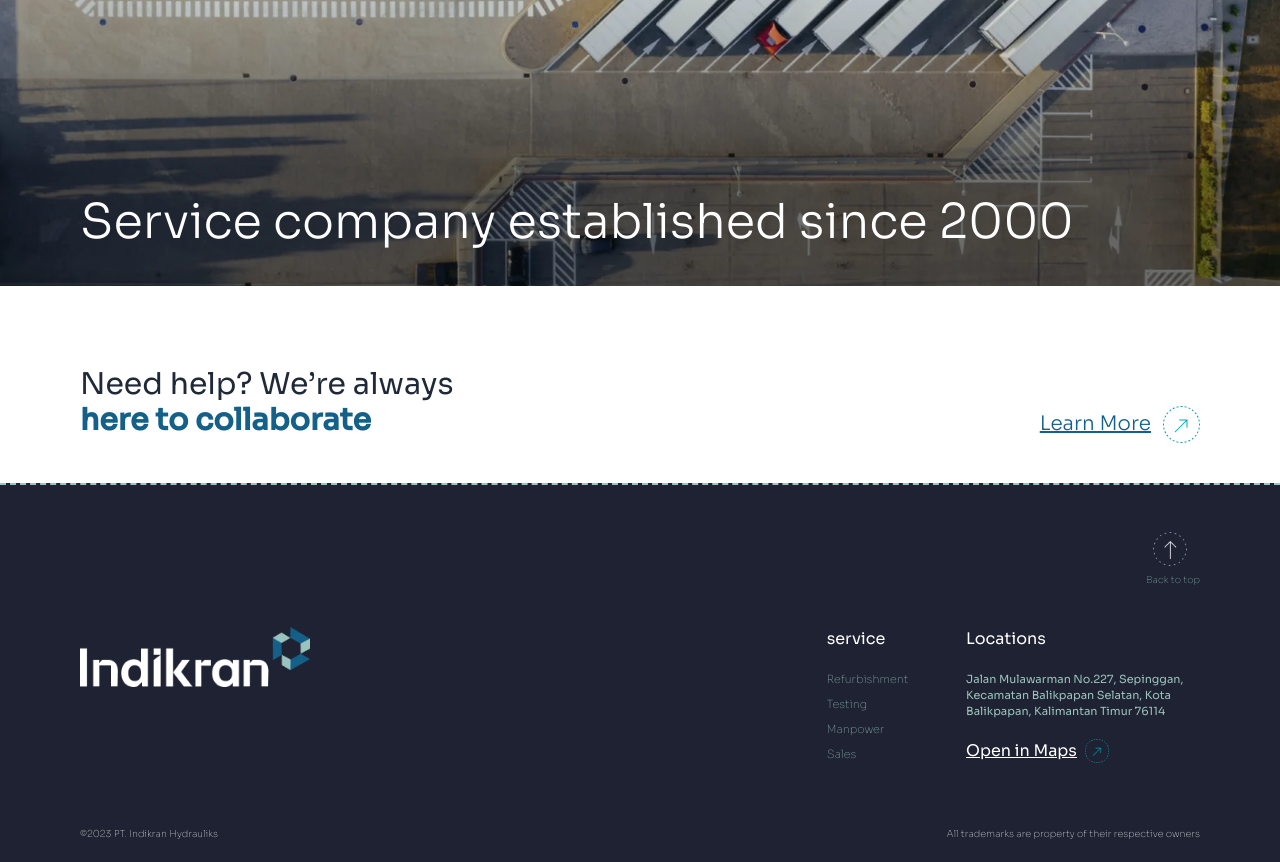
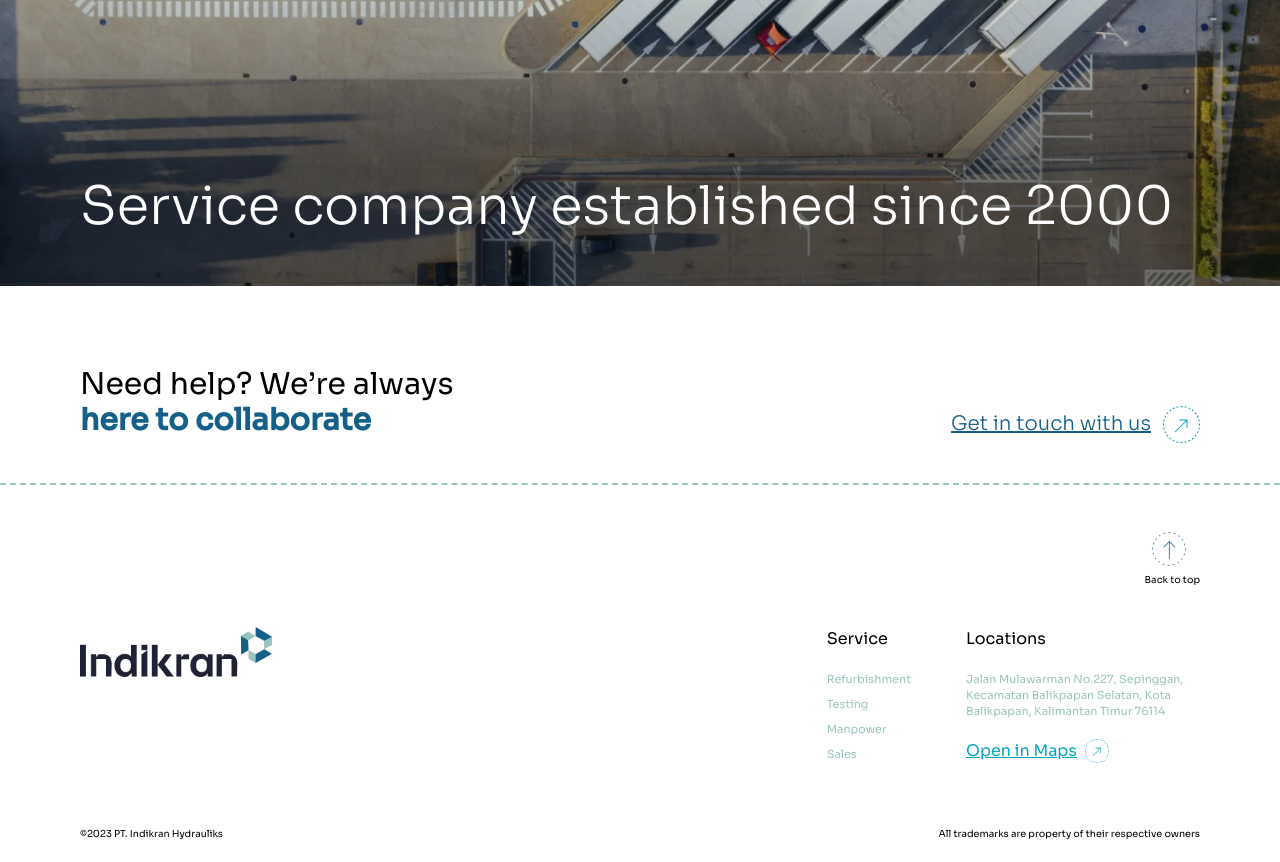
Before and after one commit to doaibu13rhn/indikran, a React (Vite) app: page / in a window 1280 px wide. Shown: the part 4740-5602 px from the top of the page. Built offline with nearby package versions, Linux system fonts and the light colour scheme.

Commit message:
docs: creating conditonal color for footer, add new hamburger menu for Header, update select options for Contact, try to navigate refurbish at home page to serivice page and add id in service page

```diff
--- a/src/components/Footer.jsx
+++ b/src/components/Footer.jsx
@@ -1,30 +1,47 @@
 import React from "react";
+import { Link, useLocation } from "react-router-dom";
 import getImageUrl from "../utils/imageGetter";
-import { Link } from "react-router-dom";
 
 function Footer() {
+  const location = useLocation();
+  const isHomePage = location.pathname === "/";
   return (
     <>
+      <footer
+        className={`bg-${
+          isHomePage ? "white" : "shade"
+        } w-full min-h-[40vh] h-auto`}
+      >
         <div>
           <div className="w-full md:h-[70vh] h-[50vh] bg-[url('/src/assets/images/home-section-5-mob.webp')] md:bg-[url('/src/assets/images/home-section-5.webp')] bg-cover bg-center bg-no-repeat">
             <article className="md:mx-20 mx-8 flex h-full items-end ">
-            <p className="text-white py-10 md:text-5xl text-[1.7rem] font-light">
+              <p className="text-white py-10 md:text-[3.3rem] text-[1.7rem] font-light">
                 Service company established since 2000
               </p>
             </article>
           </div>
 
           <article className="md:flex md:mx-20 mx-8 mt-20 items-start">
-          <h2 className="md:w-1/2 md:text-3xl text-[1.2rem]">
+            <h2
+              className={`md:w-1/2 md:text-3xl text-[1.2rem] ${
+                isHomePage ? "text-black" : "text-white"
+              }`}
+            >
               Need help? We’re always <br />
-            <b className="text-prime">here to collaborate</b>
+              <b className={isHomePage ? "text-prime" : "text-second"}>
+                here to collaborate
+              </b>
             </h2>
             <Link
               className="flex md:w-1/2 md:justify-end md:items-center py-10"
               to="/en/contact"
             >
-            <p className="underline text-prime text-xl font-light">
-              Learn More
+              <p
+                className={`underline ${
+                  isHomePage ? "text-prime" : "text-white"
+                } text-xl font-light`}
+              >
+                Get in touch with us
               </p>
               <img
                 src={getImageUrl("arrow", "webp")}
@@ -34,36 +51,74 @@ function Footer() {
             </Link>
           </article>
         </div>
-      <footer className="bg-shade w-full min-h-[40vh] h-auto border-t-2 border-dashed border-third">
-        <div className="md:mx-20 mx-8 h-full">
+        <div className="border-t-2 border-dashed border-third"></div>
+        <div className="md:mx-20 mx-8 h-full ">
           <div className="w-full flex md:justify-end justify-between items-center pt-10">
+            {isHomePage ? (
+              <img
+                src={getImageUrl("logo-black", "webp")}
+                alt="logo-indikran"
+                className="w-[40vw] md:hidden block"
+              />
+            ) : (
               <img
                 src={getImageUrl("logo-white", "webp")}
                 alt="logo-indikran"
                 className="w-[40vw] md:hidden block"
               />
+            )}
+
             <a href="#">
+              {isHomePage ? (
+                <img
+                  src={getImageUrl("arrow-up", "webp")}
+                  alt="arrow-white"
+                  className="w-12 h-12"
+                />
+              ) : (
                 <img
                   src={getImageUrl("arrow-white", "webp")}
                   alt="arrow-white"
                   className="w-12 h-12"
                 />
-              <p className="text-third text-[0.6rem] font-thin">Back to top</p>
+              )}
+              <p
+                className={`${
+                  isHomePage ? "text-black" : "text-white"
+                } text-[0.6rem]`}
+              >
+                Back to top
+              </p>
             </a>
           </div>
 
           <div className="w-full pt-10 flex">
             <div className="w-4/5 hidden md:block">
+              {isHomePage ? (
+                <img
+                  src={getImageUrl("logo-black", "webp")}
+                  alt="logo-indikran"
+                  className="w-[45vw] md:w-[15vw]"
+                />
+              ) : (
                 <img
                   src={getImageUrl("logo-white", "webp")}
                   alt="logo-indikran"
-                className="w-[18vw]"
+                  className="w-[45vw] md:w-[15vw]"
                 />
+              )}
             </div>
             <div className="md:w-2/5 md:flex">
               <div className="w-full md:flex-col flex h-[13vh]">
-                <p className="text-white w-1/2">service</p>
-                <article className="font-thin text-third text-[0.7rem] md:pt-5 w-1/3 flex md:flex-col gap-x-6">
+                <p
+                  className={`w-1/2 ${
+                    isHomePage ? "text-black" : "text-white"
+                  }`}
+                >
+                  Service
+                </p>
+
+                <article className="font-normal text-third text-[0.7rem] md:pt-5 w-1/3 flex md:flex-col gap-x-6">
                   <div>
                     <p className="">Refurbishment</p>
                     <p className="mt-2">Testing</p>
@@ -75,13 +130,25 @@ function Footer() {
                 </article>
               </div>
               <div className="md:flex-col flex">
-                <p className=" text-white w-1/2 md:w-full">Locations</p>
+                <p
+                  className={`${
+                    isHomePage ? "text-black" : "text-white"
+                  } w-1/2 md:w-full`}
+                >
+                  Locations
+                </p>
                 <p className="text-third md:text-[0.7rem] text-xs md:pt-5 w-1/2 md:w-full">
                   Jalan Mulawarman No.227, Sepinggan, Kecamatan Balikpapan
                   Selatan, Kota Balikpapan, Kalimantan Timur 76114
                 </p>
                 <div className="md:flex items-center pt-5 hidden">
-                  <p className="text-white underline">Open in Maps</p>
+                  <p
+                    className={`underline ${
+                      isHomePage ? "text-second" : "text-white"
+                    }`}
+                  >
+                    Open in Maps
+                  </p>
                   <img
                     src={getImageUrl("arrow", "webp")}
                     alt="arrow"
@@ -93,10 +160,18 @@ function Footer() {
           </div>
 
           <div className="flex justify-between pt-16 pb-5">
-            <p className="text-[0.6rem] text-white font-thin w-1/2 md:w-full">
+            <p
+              className={`text-[0.6rem] w-1/2 md:w-full ${
+                isHomePage ? "text-black" : "text-white"
+              }`}
+            >
               ©2023 PT. Indikran Hydrauliks
             </p>
-            <p className="text-[0.6rem] text-white font-thin w-1/2 md:w-full justify-end flex">
+            <p
+              className={`text-[0.6rem] ${
+                isHomePage ? "text-black" : "text-white"
+              } w-1/2 md:w-full justify-end flex`}
+            >
               All trademarks are property of their respective owners
             </p>
           </div>
--- a/src/components/Header.jsx
+++ b/src/components/Header.jsx
@@ -36,7 +36,7 @@ const Header = () => {
       }`}
     >
       <nav
-        className={`text-white md:flex md:justify-between md:items-center pt-7 md:pt-7 mx-8 md:mx-20 ${
+        className={`text-white md:flex flex justify-between items-center md:justify-between md:items-center pt-7 md:pt-7 mx-8 md:mx-20 ${
           isAboutOrContactPage ? "text-black" : ""
         }`}
       >
@@ -56,6 +56,32 @@ const Header = () => {
             />
           )}
         </Link>
+        <label className="text-white border-none swap swap-rotate md:hidden relative top-[10px] bg-transparent">
+          {/* this hidden checkbox controls the state */}
+          <input type="checkbox" />
+
+          {/* hamburger icon */}
+          <svg
+            className="swap-off fill-current"
+            xmlns="http://www.w3.org/2000/svg"
+            width="32"
+            height="32"
+            viewBox="0 0 512 512"
+          >
+            <path d="M64,384H448V341.33H64Zm0-106.67H448V234.67H64ZM64,128v42.67H448V128Z" />
+          </svg>
+
+          {/* close icon */}
+          <svg
+            className="swap-on fill-current"
+            xmlns="http://www.w3.org/2000/svg"
+            width="32"
+            height="32"
+            viewBox="0 0 512 512"
+          >
+            <polygon points="400 145.49 366.51 112 256 222.51 145.49 112 112 145.49 222.51 256 112 366.51 145.49 400 256 289.49 366.51 400 400 366.51 289.49 256 400 145.49" />
+          </svg>
+        </label>
         <div
           className={`pages hidden md:flex gap-[5.7rem] text-base text-[0.75rem] ${
             isAboutOrContactPage ? "text-black" : ""
--- a/src/pages/Contact.jsx
+++ b/src/pages/Contact.jsx
@@ -83,11 +83,12 @@ function Contact() {
                 placeholder="*Job Title"
                 className="input input-bordered border-black w-full mt-5 max-w-xs"
               />
-              <select className="w-full border border-black rounded-md mt-5 max-w-xs py-3">
-                <option value="" className="font-thin">
+              <select className="select select-bordered border-black mt-5 w-full max-w-xs">
+                <option disabled selected>
                   *Subject
                 </option>
-                <option value="appliaction-letter">application letter</option>
+                <option>Application Letter</option>
+                <option>Business Agreement</option>
               </select>
               <input
                 type="text"
--- a/src/pages/Home.jsx
+++ b/src/pages/Home.jsx
@@ -132,7 +132,7 @@ function Home() {
               <div className="w-1/2">
                 <div className="flex w-full gap-5">
                   <div className="w-1/2">
-                    <Link to="/en/service" className="">
+                    <Link to="/en/service#refurbishment" className="">
                       <img
                         src={getImageUrl("refurbishment", "webp")}
                         alt="refurbishment"
--- a/src/pages/Service.jsx
+++ b/src/pages/Service.jsx
@@ -77,7 +77,7 @@ function Service() {
               </div>
             </div>
 
-            <details className="collapse">
+            <details className="collapse" id="refurbishment">
               <summary className="collapse text-xl font-medium border-t-2 border-x-2 mb-10 rounded-bl-none rounded-br-none border-dashed border-second">
                 <div className="w-full flex p-4 items-center justify-around">
                   <div className="md:w-1/2 w-[30%]">
```
Also changed, not shown: src/assets/images/arrow-up.webp (added), src/assets/images/button-hamburger.webp (added). Lines whose indentation alone changed are shown as unchanged.
